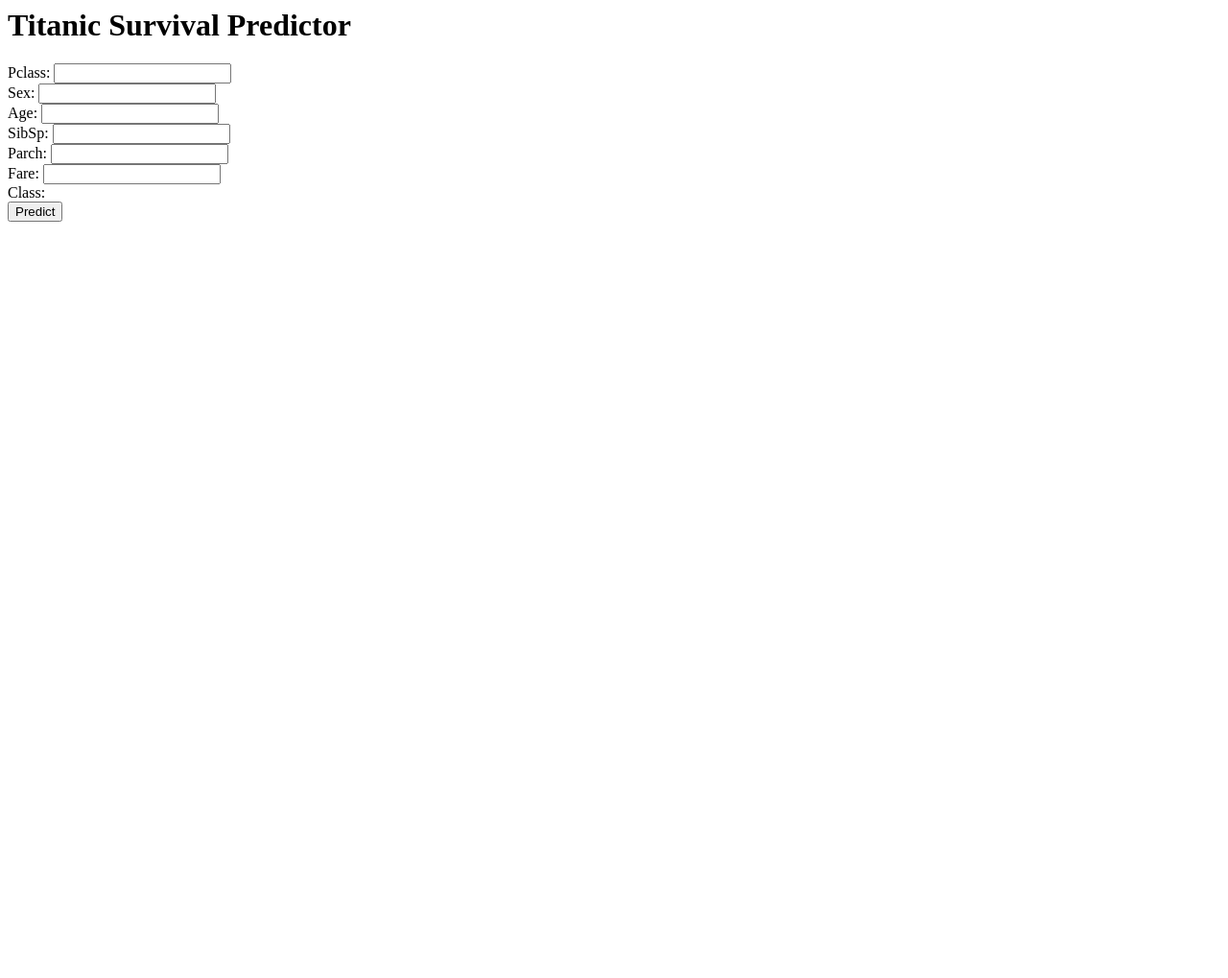
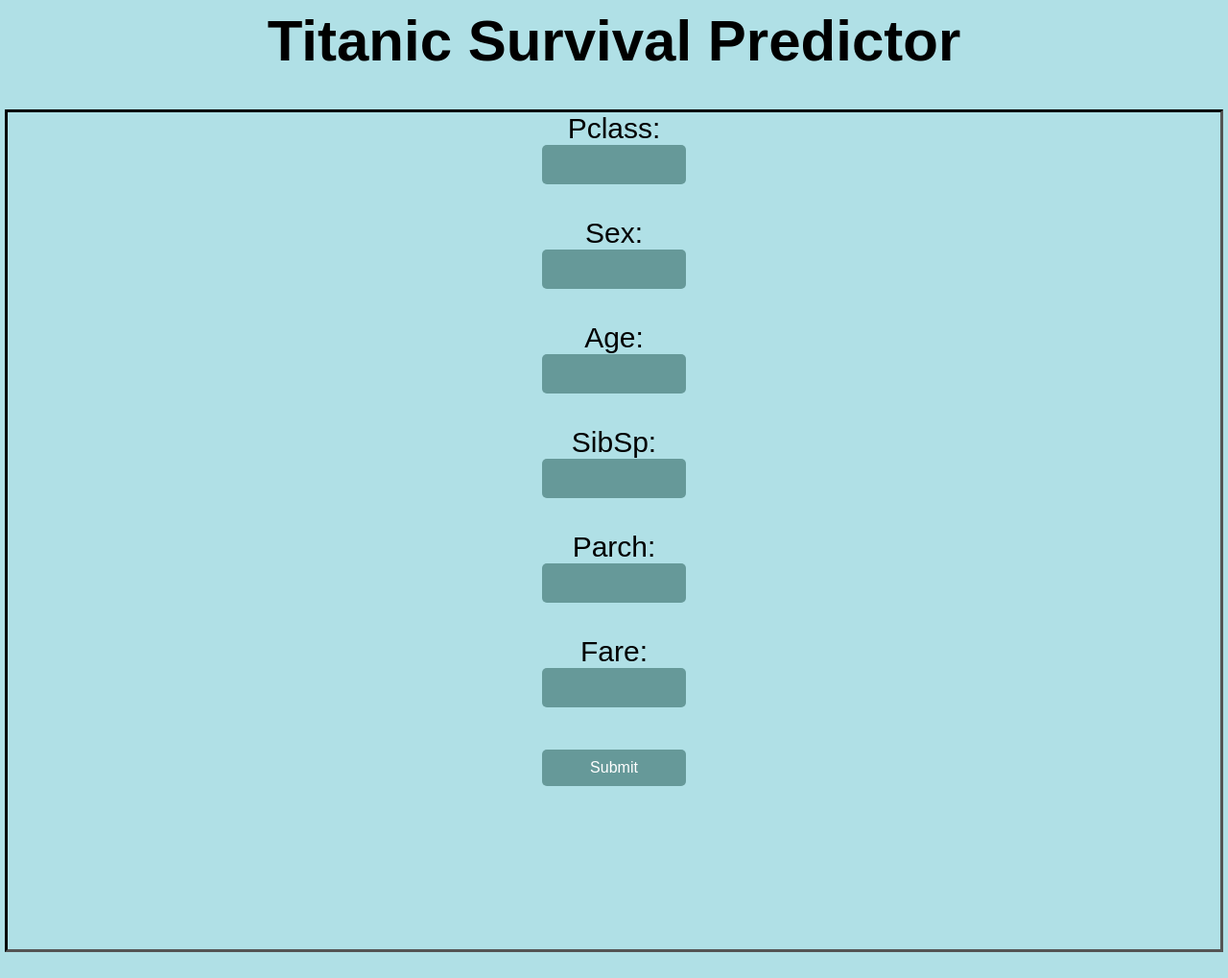
Before and after one commit to ibhavneshbaghel2213/Titanic-survival-prediction, a Flask app: page / in a window 1280 px wide. Shown: the whole page at 96% size. Before the commit the page ends 231 px from the top, so only its background shows below. Run offline with Flask 2, Linux system fonts and the light colour scheme; parts of the project's set-up code (start-up, migrations or seed data) failed here and were passed over.

Commit message:
final commit

```diff
--- a/main.py
+++ b/main.py
@@ -2,6 +2,7 @@
 import pickle
 import numpy as np
 import sklearn
+from utility.utils import str_converter
 
 app = Flask(__name__)
 model = pickle.load(open('Decision_tree_model.pkl', 'rb'))
@@ -13,14 +14,22 @@
 
 @app.route('/predict',methods=["POST",'GET'])
 def predict():
-    PClass = int(request.form['Pclass'])
-    Sex = int(request.form['Sex'])
-    Age = str_converter(request.form['Age'])
-    SibSp = int(request.form['SibSp'])
-    Parch = int(request.form['Parch'])
-    Fare = float(request.form['Fare'])
-    result =  model.predict(np.array([PClass,Sex,Age,SibSp,Parch,Fare]).reshape(1,6))
-    return render_template('index.html',**locals())
+    try:
+        PClass = int(request.form['Pclass'])
+        Sex = str_converter(request.form['Sex'])
+        Age = float(request.form['Age'])
+        SibSp = int(request.form['SibSp'])
+        Parch = int(request.form['Parch'])
+        Fare = float(request.form['Fare'])
+        result =  model.predict(np.array([PClass,Sex,Age,SibSp,Parch,Fare]).reshape(1,6))[0]
+        if result == 0:
+            result = "A person is Not Survived"
+        else:
+            result = "A person is Survived"
+        return render_template('index.html',**locals())
+    except Exception as E:
+        result = "Enter a correct values"
+        return render_template(render_template, **locals())
 
 
 
--- a/templates/index.html
+++ b/templates/index.html
@@ -1,15 +1,62 @@
 <html>
+    <head>
+        <style>
+            body {
+                font-family: Arial, Helvetica, sans-serif;
+                font-size: 30px;
+                background-color: powderblue;
+                text-align: center;
+            }
+            .form_class {
+                outline-style: inset;
+            }
+            .btn-block {
+                margin-top: 10px;
+                text-align: center;
+                }
+                button {
+                width: 150px;
+                padding: 10px;
+                border: none;
+                border-radius: 5px;
+                background:  #669999;
+                font-size: 16px;
+                color: #fff;
+                cursor: pointer;
+                }
+                button:hover {
+                background:  #a3c2c2;
+                }
+                input {
+                        width: 150px;
+                        padding: 10px;
+                        border: none;
+                        border-radius: 5px;
+                        background:  #669999;
+                        font-size: 18px;
+                        color: #fff;
+                        cursor: pointer;
+                        }
+                        button:hover {
+                        background:  #a3c2c2;
+                }
+        </style>
+    </head>
     <body>
-        <h1> Titanic Survival Predictor</h1>
-        <form action='/predict' method="POST">
-            Pclass: <input type='text' name='Pclass'><br>
-            Sex: <input type='text' name='Sex'><br>
-            Age: <input type='text' name='Age'><br>
-            SibSp: <input type='text' name='SibSp'><br>
-            Parch: <input type='text' name='Parch'><br>
-            Fare: <input type='text' name='Fare'><br>
-            Class: {{result}} <br>
-            <input type='submit' value='Predict'>
-        </form>
+        <div Class = "Body">
+            <h1> Titanic Survival Predictor</h1>
+            <form class= "form_class" action='/predict' method="POST">
+            Pclass:<br> <input type='text' name='Pclass'><br><br>
+            Sex:<br> <input type='text' name='Sex'><br><br>
+            Age:<br> <input type='text' name='Age'><br><br>
+            SibSp:<br> <input type='text' name='SibSp'><br><br>
+            Parch: <br><input type='text' name='Parch'><br><br>
+            Fare:<br> <input type='text' name='Fare'><br><br>
+            <div class="btn-block">
+                <button type="submit" value='predict'>Submit</button>
+            </div><br><br>
+            {{result}} <br><br><br>
+            </form>
+        </div>
     </body>
 </html>
--- a/utility/utils.py
+++ b/utility/utils.py
@@ -1,8 +1,8 @@
 
 def str_converter(string):
     if string == "Male" or string == "male":
-        return float(0)
+        return 0
     elif string == "Female" or string == "female":
-        return float(1)
+        return 1
     else:
         return "Enter correct gender"
```
